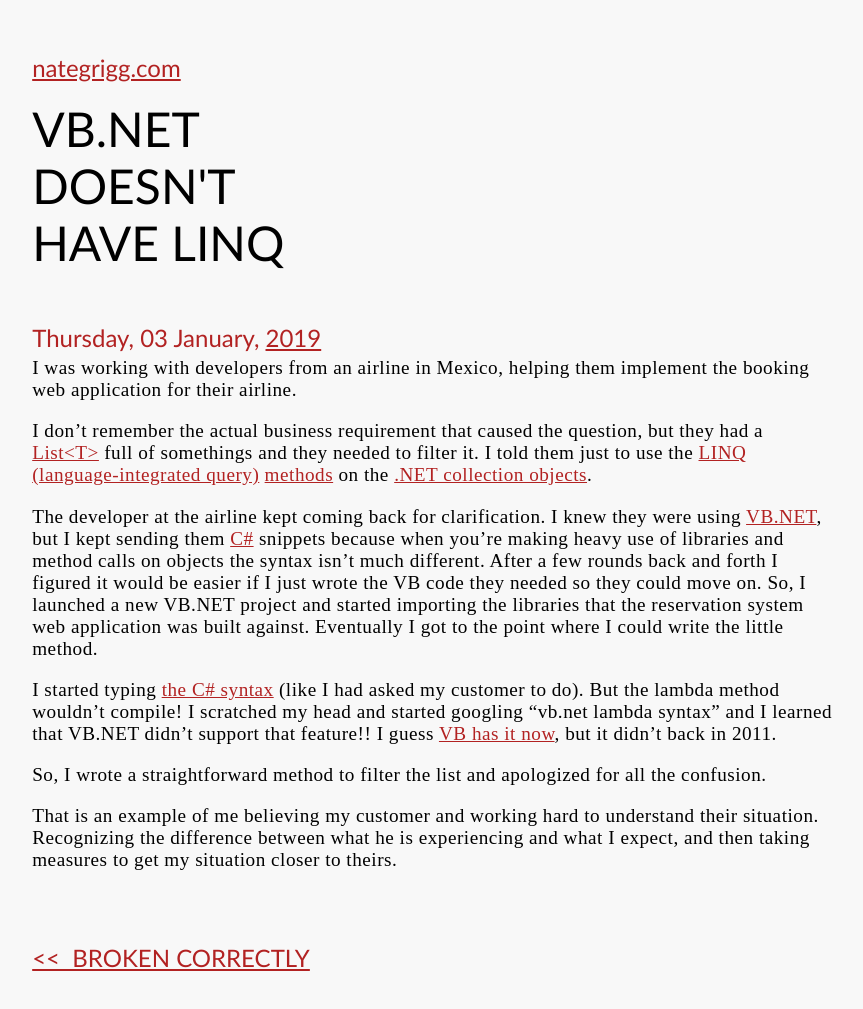
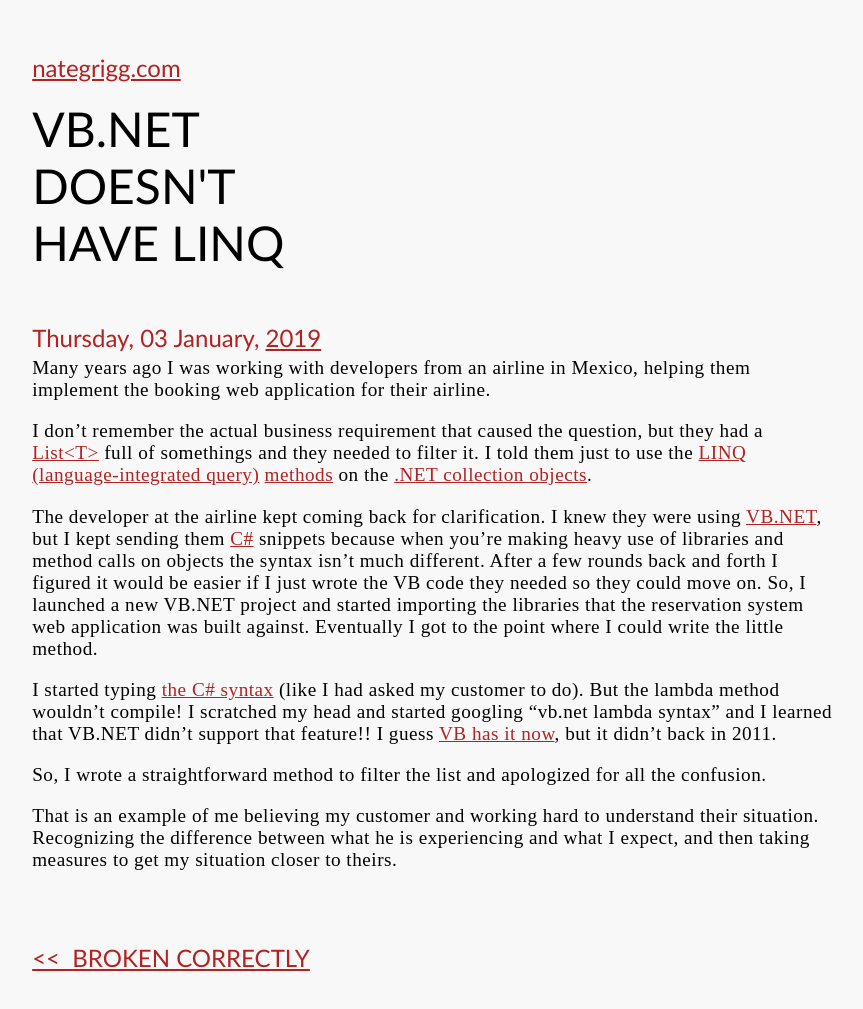
Before and after one commit to n8mob/n8mob.github.io, a Jekyll site: the page built from _posts/2019-01-03-VB.NetDoesntHaveLINQ.md, in a window 1280 px wide. Shown: the whole page, without its empty margins (19-882 px from the left). Built offline with Jekyll 4.4.1, drawn with Linux system fonts in a browser that asks for light colours.

Commit message:
Edit post

```diff
--- a/_posts/2019-01-03-VB.NetDoesntHaveLINQ.md
+++ b/_posts/2019-01-03-VB.NetDoesntHaveLINQ.md
@@ -2,7 +2,7 @@
 layout: post
 title: VB.NET Doesn't Have LINQ
 ---
-I was working with developers from an airline in Mexico, helping them implement the booking web application for their airline.
+Many years ago I was working with developers from an airline in Mexico, helping them implement the booking web application for their airline.
 
 I don't remember the actual business requirement that caused the question, but they had a [List&lt;T&gt;](https://docs.microsoft.com/en-us/dotnet/api/system.collections.generic.list-1) full of somethings and they needed to filter it. I told them just to use the [LINQ (language-integrated query)](https://docs.microsoft.com/en-us/dotnet/csharp/programming-guide/concepts/linq/) [methods](https://docs.microsoft.com/en-us/dotnet/csharp/programming-guide/concepts/linq/query-syntax-and-method-syntax-in-linq#standard-query-operator-extension-methods) on the [.NET collection objects](https://docs.microsoft.com/en-us/dotnet/csharp/programming-guide/concepts/linq/linq-to-objects).
 
```
